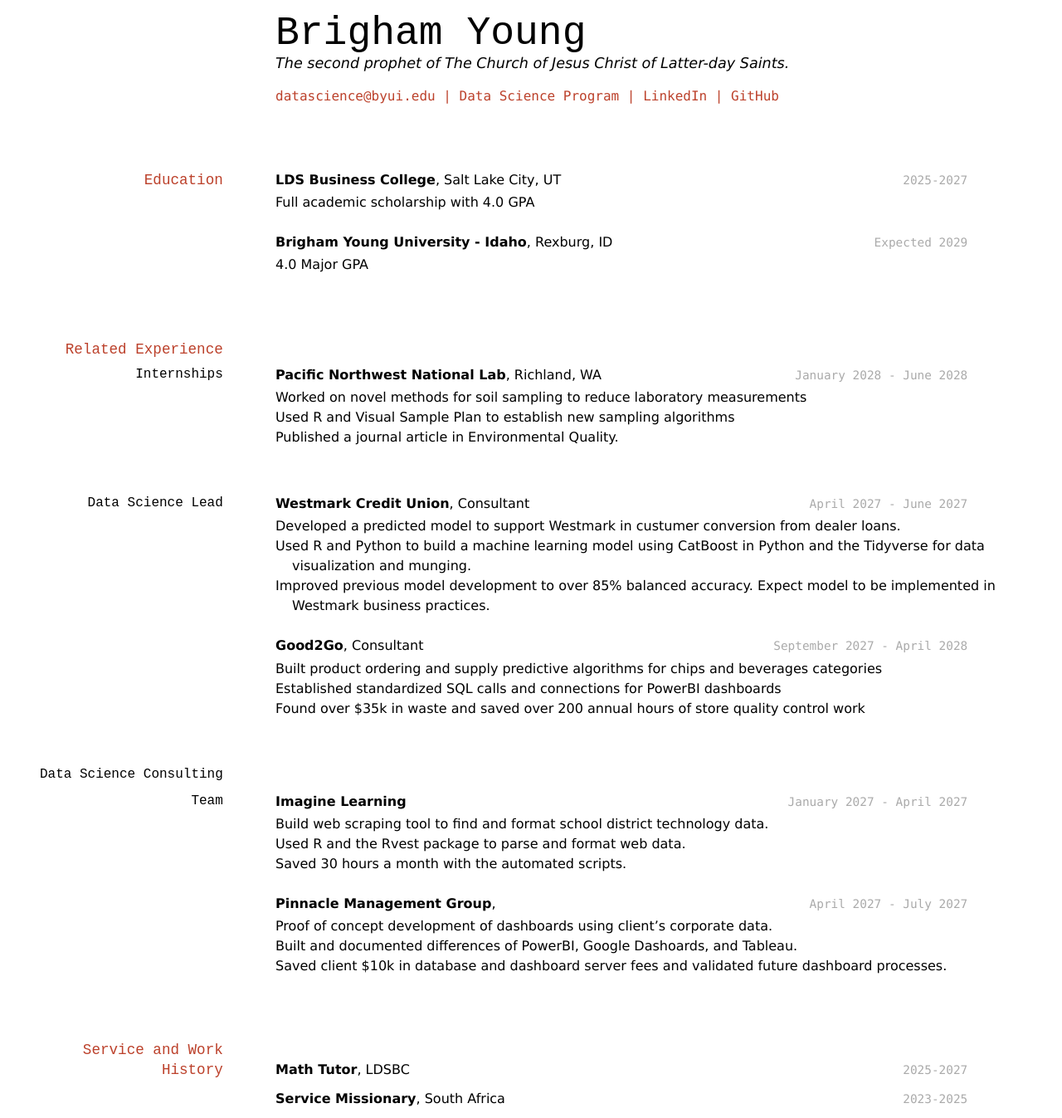
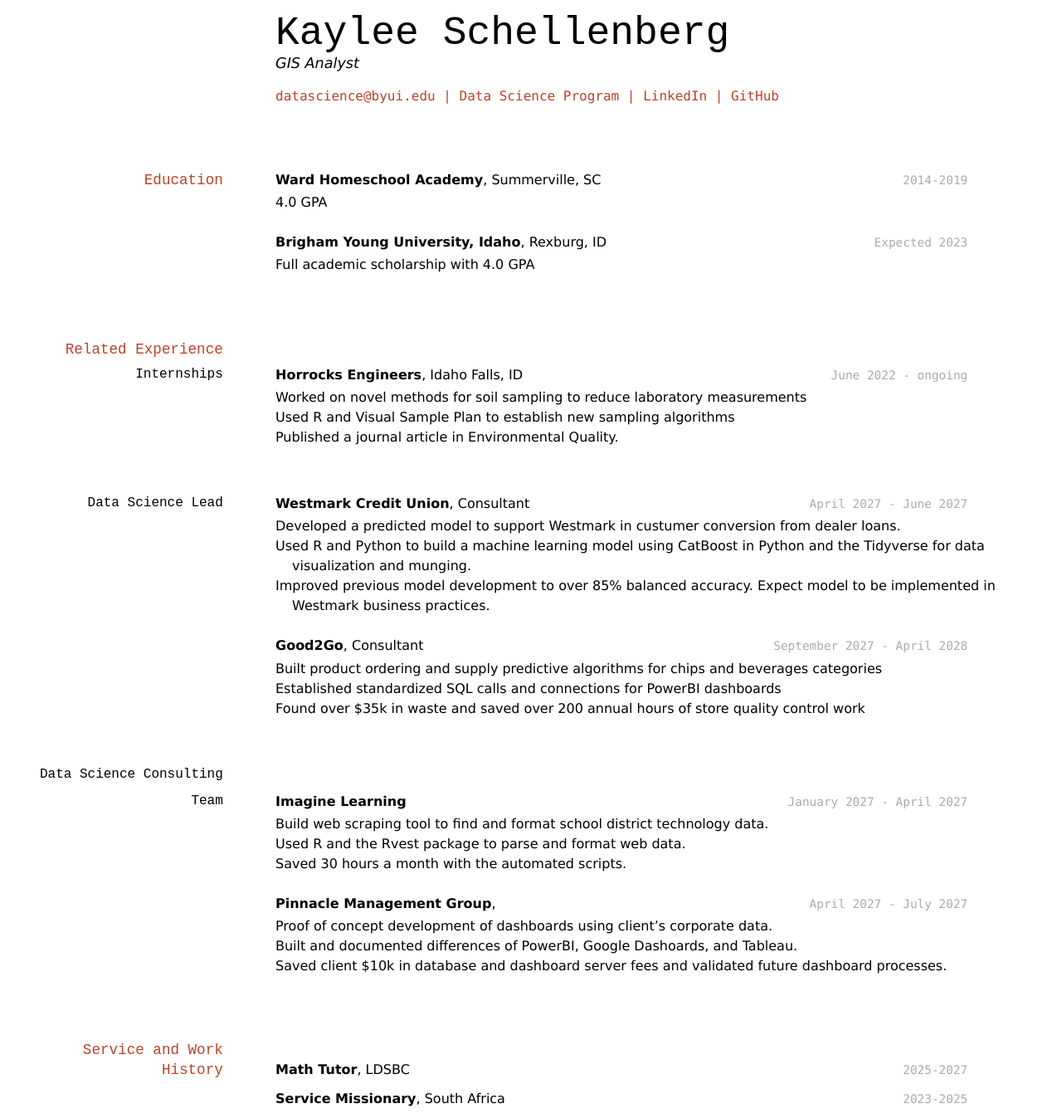
Before and after one commit to kmschelley/kaylee_resume_12122, a Jekyll site: the page built from docs/index.md, in a window 1280 px wide. Shown: the whole page at 83% size. Built offline with Jekyll 4.4.1, drawn with Linux system fonts in a browser that asks for light colours.

Commit message:
Update index.md

```diff
--- a/docs/index.md
+++ b/docs/index.md
@@ -1,9 +1,9 @@
 ---
 layout: cv
-title: Brigham Young's Resume
+title: Kaylee Schellenberg's Resume
 ---
-# Brigham Young
-The second prophet of The Church of Jesus Christ of Latter-day Saints.
+# Kaylee Schellenberg
+GIS Analyst
 
 <div id="webaddress">
 <a href="datascience@byui.edu">datascience@byui.edu</a>
@@ -16,23 +16,24 @@ The second prophet of The Church of Jesus Christ of Latter-day Saints.
 
 ## Education
 
-`2025-2027`
-__LDS Business College__, Salt Lake City, UT
+`2014-2019`
+__Ward Homeschool Academy__, Summerville, SC
+
+- 4.0 GPA
+
+
+`Expected 2023`
+__Brigham Young University, Idaho__, Rexburg, ID
 
 - Full academic scholarship with 4.0 GPA
-
-`Expected 2029`
-__Brigham Young University - Idaho__, Rexburg, ID
-
-- 4.0 Major GPA
 
 
 ## Related Experience
 
 ### Internships
 
-`January 2028 - June 2028`
-__Pacific Northwest National Lab__, Richland, WA
+`June 2022 - ongoing`
+__Horrocks Engineers__, Idaho Falls, ID
 
 - Worked on novel methods for soil sampling to reduce laboratory measurements
 - Used R and Visual Sample Plan to establish new sampling algorithms
@@ -84,4 +85,4 @@ __Service Missionary__, South Africa
 
 <!-- ### Footer
 
-Last updated: May 2013 -->
+Last updated: December 2022 -->
```
